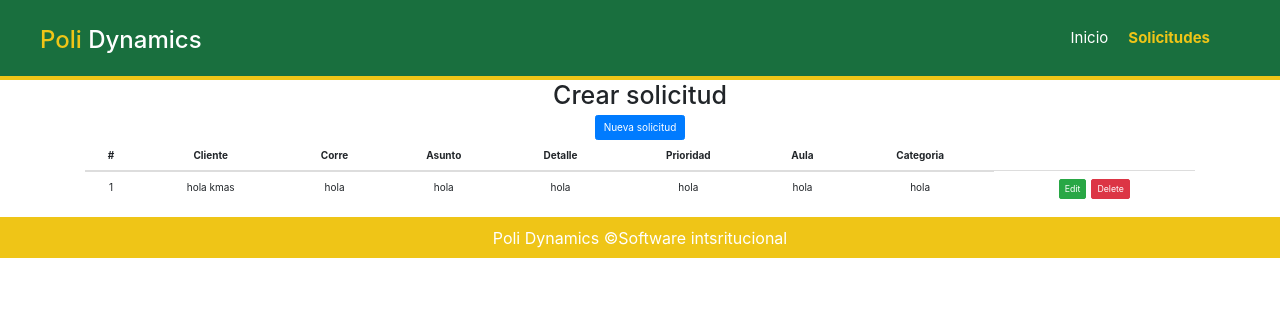
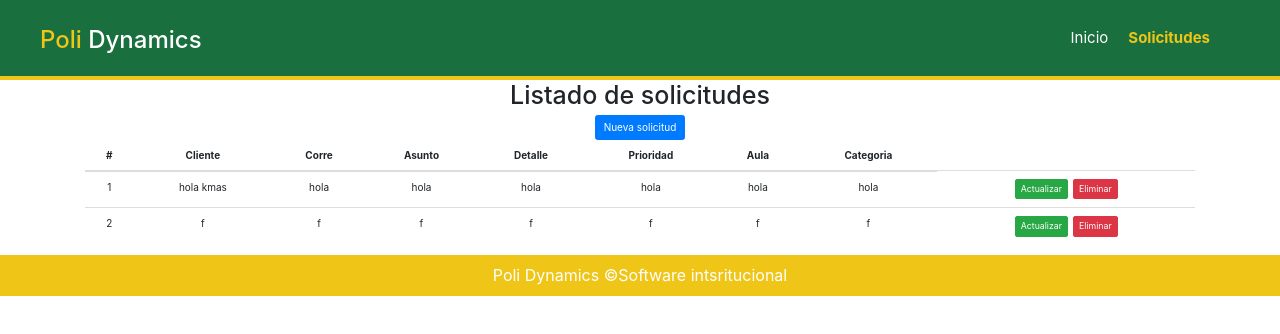
Before and after one commit to alejandra23181/COORDINACION-POLITECNICO, a React (Create React App) app in the folder helpdesk/: page /solicitudes in a window 1280 px wide. Shown: the top 334 px of the page. Built offline with nearby package versions, Linux system fonts and the light colour scheme; data requests are answered from the project's data file.

Commit message:
CRUD Solicitudes - MA

```diff
--- a/helpdesk/db.json
+++ b/helpdesk/db.json
@@ -9,6 +9,16 @@
       "Aula": "hola",
       "Categoria": "hola",
       "id": 1
+    },
+    {
+      "Cliente": "f",
+      "Correo": "f",
+      "Asunto": "f",
+      "Detalle": "f",
+      "Prioridad": "f",
+      "Aula": "f",
+      "Categoria": "f",
+      "id": 2
     }
   ]
 }
--- a/helpdesk/src/pages/solicitud/CRUDSolicitud.js
+++ b/helpdesk/src/pages/solicitud/CRUDSolicitud.js
@@ -122,8 +122,8 @@ class CRUDSolicitud extends Component {
           <td>{solicitud.Aula}</td>
           <td>{solicitud.Categoria}</td>
           <td>
-            <Button color="success" size="sm" className="mr-2" onClick={this.editSolicitud.bind(this, solicitud.id,solicitud.Cliente,solicitud.Correo,solicitud.Asunto,solicitud.Detalle,solicitud.Prioridad,solicitud.Aula,solicitud.Categoria)}>Edit</Button>
-            <Button color="danger" size="sm" onClick={this.deleteSolicitud.bind(this, solicitud.id)}>Delete</Button>
+            <Button color="success" size="sm" className="mr-2" onClick={this.editSolicitud.bind(this, solicitud.id,solicitud.Cliente,solicitud.Correo,solicitud.Asunto,solicitud.Detalle,solicitud.Prioridad,solicitud.Aula,solicitud.Categoria)}>Actualizar</Button>
+            <Button color="danger" size="sm" onClick={this.deleteSolicitud.bind(this, solicitud.id)}>Eliminar</Button>
           </td>
         </tr>
       )
@@ -131,11 +131,11 @@ class CRUDSolicitud extends Component {
     return (
       <div className="App container">
 
-        <h1>Crear solicitud</h1>
+        <h1>Listado de solicitudes</h1>
 
         <Button color="primary" onClick={this.toggleNewSolicitud.bind(this)}>Nueva solicitud</Button>
         <Modal isOpen={this.state.NewSolicitud} toggle={this.toggleNewSolicitud.bind(this)}>
-          <ModalHeader toggle={this.toggleNewSolicitud.bind(this)}>Modal title</ModalHeader>
+          <ModalHeader toggle={this.toggleNewSolicitud.bind(this)}>Nueva solicitud</ModalHeader>
           <ModalBody>
 
             <FormGroup>
@@ -217,7 +217,7 @@ class CRUDSolicitud extends Component {
 
 
         <Modal isOpen={this.state.EditMSolicitud} toggle={this.toggleEditSolicitud.bind(this)}>
-          <ModalHeader toggle={this.toggleEditSolicitud.bind(this)}>Modal title</ModalHeader>
+          <ModalHeader toggle={this.toggleEditSolicitud.bind(this)}>Editar solicitud</ModalHeader>
           <ModalBody>
 
             <FormGroup>
@@ -292,13 +292,10 @@ class CRUDSolicitud extends Component {
 
           </ModalBody>
           <ModalFooter>
-            <Button color="primary" onClick={this.UpdateSolicitud.bind(this)}>Enviar</Button>
+            <Button color="primary" onClick={this.UpdateSolicitud.bind(this)}>Actualizar</Button>
             <Button color="secondary" onClick={this.toggleEditSolicitud.bind(this)}>Cancelar</Button>
           </ModalFooter>
         </Modal>
-
-
-
 
         <Table>
           <thead>
```
